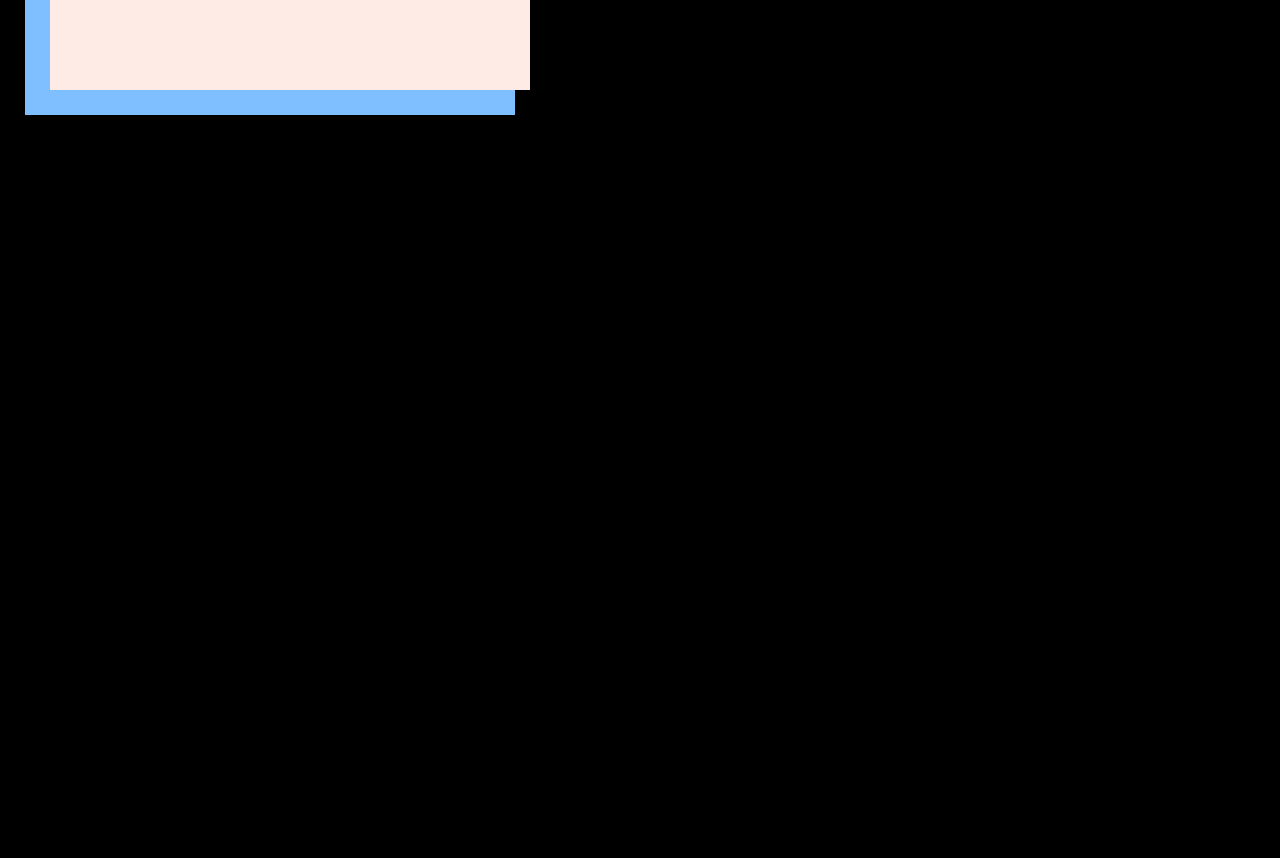
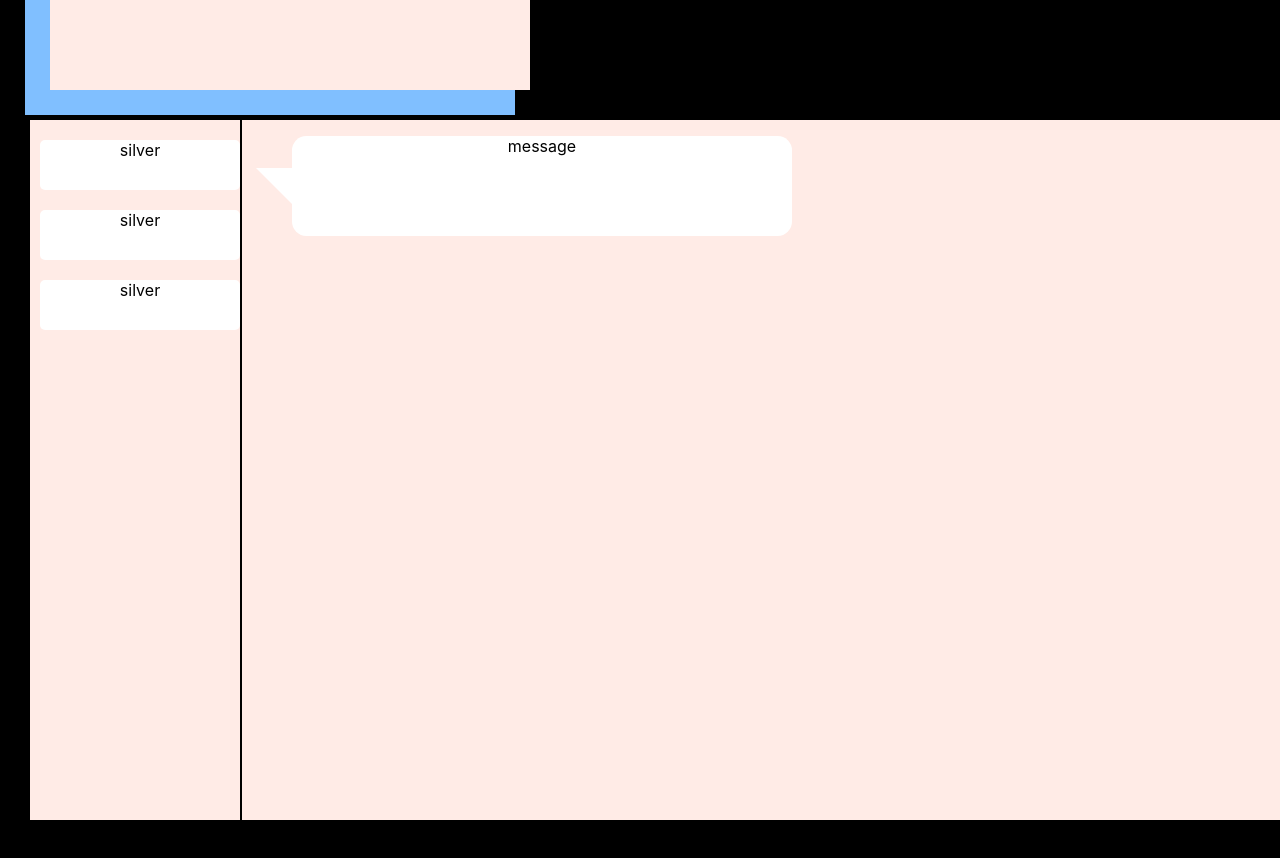
Before and after one commit to nevmstas/red-panda-social, a React (Create React App) app: page /messages in a window 1280 px wide. Shown: the part 760-1618 px from the top of the page. Built offline with nearby package versions, Linux system fonts and the light colour scheme.

Commit message:
added DialogsPage and css

```diff
--- a/src/App.js
+++ b/src/App.js
@@ -3,7 +3,8 @@ import s from './App.module.css';
 import Navbar from './Components/Navbar/Navbar'
 import Header from './Components/Header/Header'
 import MyPosts from './Components/MyPosts/MyPosts';
-import Profile from './Components/Profile/Profile'
+import Profile from './Components/Profile/Profile';
+import Dialogs from './Components/Dialogs/Dialogs';
 import  { Route, BrowserRouter } from 'react-router-dom'
 
 
@@ -17,6 +18,7 @@ const App =() => {
       <div className={s.PostsProfileContainer}>
         <MyPosts />
         <Route path='/profile' component={Profile}/>
+        <Route path='/messages' component={Dialogs}/>
       </div>
 
     </div>
--- /dev/null
+++ b/src/Components/Dialogs/Dialog/Dialog.js
@@ -0,0 +1,12 @@
+import React from 'react'
+import s from './Dialog.module.css'
+
+const Dialog =(props)=>{
+    return(
+        <div className={s.dialog}>
+            <p>silver</p>
+        </div>
+    )
+}
+
+export default Dialog
--- /dev/null
+++ b/src/Components/Dialogs/Dialog/Dialog.module.css
@@ -0,0 +1,17 @@
+.dialog{
+
+    margin-top: 20px;
+    margin-left: 10px;
+    width: 200px;
+    height: 50px;
+    /* border: 2px solid #ff5c33; */
+    border-radius: 5px;
+    background-color: #ffffff;
+    vertical-align: middle;
+    transition: 0.3s;
+}
+
+.dialog:hover{
+    background-color: #ff5c33;
+    color: white;
+}
--- /dev/null
+++ b/src/Components/Dialogs/Dialogs.js
@@ -0,0 +1,21 @@
+import React from 'react'
+import s from './Dialogs.module.css'
+import Dialog from './Dialog/Dialog'
+import Message from './Message/Message'
+
+const Dialogs =(props) =>{
+    return(
+        <div className={s.dialogs}>
+            <div className={s.dialogsItems}>
+                <Dialog />
+                <Dialog />
+                <Dialog />
+            </div>
+            <div className={s.messagesItems}>
+                <Message />
+            </div>
+        </div>
+    )
+}
+
+export default Dialogs
--- /dev/null
+++ b/src/Components/Dialogs/Dialogs.module.css
@@ -0,0 +1,19 @@
+.dialogs{
+    flex: 1;
+    display: grid;
+    grid-template-columns: 2fr 10fr;
+    margin-top: 30px;
+    /* margin-left: 570px; */
+    margin-left: 30px;
+    height: 700px;
+    background-color: #ffebe6;
+}
+
+.dialogsItems{
+    border-right: 2px solid black;
+    text-align: center;
+}
+.messagesItems{
+    text-align: center;
+
+}
--- /dev/null
+++ b/src/Components/Dialogs/Message/Message.js
@@ -0,0 +1,12 @@
+import React from 'react'
+import s from './Message.module.css'
+
+const Message =(props)=>{
+    return(
+        <div className={s.speechBubble}>
+            <p>message</p>
+        </div>
+    )
+}
+
+export default Message
--- /dev/null
+++ b/src/Components/Dialogs/Message/Message.module.css
@@ -0,0 +1,27 @@
+.message{
+
+}
+
+.speechBubble {
+	position: relative;
+	background: white;
+    border-radius: .9em;
+    width: 500px;
+    height: 100px;
+    margin-left: 50px;
+}
+
+.speechBubble:after {
+	content: '';
+	position: absolute;
+	left: 0;
+	top: 50%;
+	width: 0;
+	height: 0;
+	border: 36px solid transparent;
+	border-right-color: white;
+	border-left: 0;
+	border-top: 0;
+	margin-top: -18px;
+	margin-left: -36px;
+}
--- a/src/Components/Navbar/Navbar.js
+++ b/src/Components/Navbar/Navbar.js
@@ -10,7 +10,9 @@ const Navbar = (props) =>{
                         <NavLink to='/profile' activeClassName={s.active}>Profile</NavLink>
                     </li>
 
-                    <li>Messages</li>
+                    <li>
+                        <NavLink to='/messages' activeClassName={s.active}>Messages</NavLink>
+                    </li>
                     <li>Search</li>
                     <li>Logout</li>
                 </ul>
```
